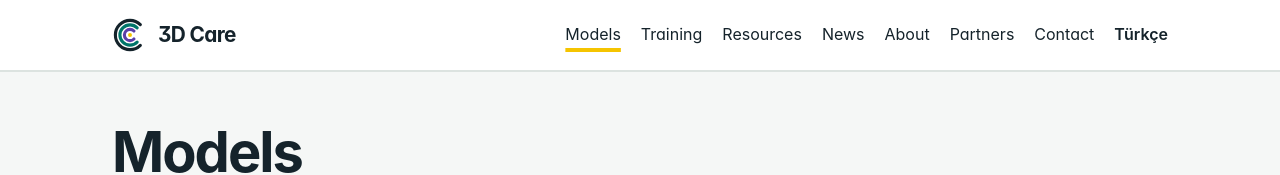
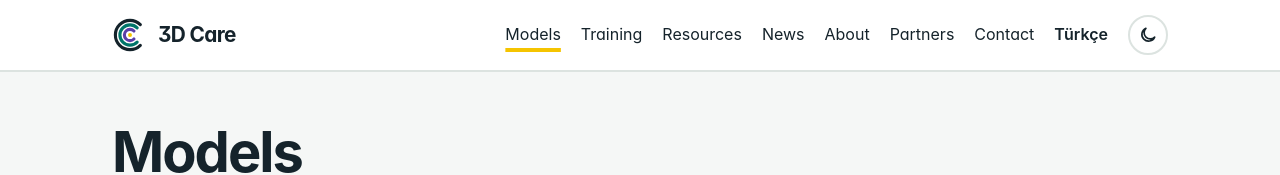
Before and after one commit to laroca00/3dcare, a Next.js app: page /en/models/ in a window 1280 px wide. Shown: the top 175 px of the page. Built offline with nearby package versions, Linux system fonts and the light colour scheme; no server answers.

Commit message:
Add light and dark theme with a header toggle

```diff
--- a/src/app/globals.css
+++ b/src/app/globals.css
@@ -1,19 +1,63 @@
 :root {
+  color-scheme: light;
   --paper: #f5f7f6;
-  --white: #ffffff;
+  --surface: #ffffff;
   --ink: #15232b;
   --muted: #4a5a62;
   --teal: #00756a;
   --teal-dark: #005c53;
+  --on-accent: #ffffff;
   --violet: #5b3fa8;
   --layer: #f5c400;
+  --on-layer: #15232b;
   --plate: #dce3e0;
   --plate-soft: #eaefed;
+  /* The footer stays dark in both themes, so the negative EU emblem fits both. */
+  --footer-bg: #15232b;
+  --footer-text: #f5f7f6;
+  --footer-muted: #c9d3cf;
 
   --font: "Inter Variable", -apple-system, BlinkMacSystemFont, "Segoe UI", sans-serif;
   --radius: 16px;
   --gutter: 16px;
   --measure: 68ch;
+}
+
+:root[data-theme="dark"] {
+  color-scheme: dark;
+  --paper: #101416;
+  --surface: #192024;
+  --ink: #e8eeeb;
+  --muted: #a3b1ab;
+  --teal: #3cc2b0;
+  --teal-dark: #74dccd;
+  --on-accent: #0b1a1c;
+  --violet: #a48be6;
+  --plate: #2a3338;
+  --plate-soft: #20282c;
+  --footer-bg: #0b0f11;
+  --footer-text: #e8eeeb;
+  --footer-muted: #a3b1ab;
+}
+
+/* Same palette when the device prefers dark and the pre-paint script has not run. */
+@media (prefers-color-scheme: dark) {
+  :root:not([data-theme="light"]) {
+    color-scheme: dark;
+    --paper: #101416;
+    --surface: #192024;
+    --ink: #e8eeeb;
+    --muted: #a3b1ab;
+    --teal: #3cc2b0;
+    --teal-dark: #74dccd;
+    --on-accent: #0b1a1c;
+    --violet: #a48be6;
+    --plate: #2a3338;
+    --plate-soft: #20282c;
+    --footer-bg: #0b0f11;
+    --footer-text: #e8eeeb;
+    --footer-muted: #a3b1ab;
+  }
 }
 
 *,
@@ -129,7 +173,7 @@ main:focus {
   left: var(--gutter);
   top: -100px;
   background: var(--ink);
-  color: var(--white);
+  color: var(--paper);
   padding: 10px 16px;
   border-radius: 8px;
   z-index: 10;
@@ -137,11 +181,11 @@ main:focus {
 
 .skip-link:focus {
   top: 12px;
-  color: var(--white);
+  color: var(--paper);
 }
 
 .site-header {
-  background: var(--white);
+  background: var(--surface);
   border-bottom: 2px solid var(--plate);
 }
 
@@ -206,6 +250,36 @@ main:focus {
   font-weight: 600;
 }
 
+.site-nav ul {
+  align-items: center;
+}
+
+.theme-toggle {
+  display: inline-grid;
+  place-items: center;
+  width: 40px;
+  height: 40px;
+  border: 2px solid var(--plate);
+  border-radius: 50%;
+  background: var(--surface);
+  color: var(--ink);
+  cursor: pointer;
+}
+
+.theme-toggle:hover {
+  border-color: var(--ink);
+}
+
+.theme-toggle svg {
+  width: 20px;
+  height: 20px;
+  fill: none;
+  stroke: currentColor;
+  stroke-width: 2;
+  stroke-linecap: round;
+  stroke-linejoin: round;
+}
+
 /* Buttons */
 
 .actions {
@@ -229,12 +303,12 @@ main:focus {
 
 .btn--primary {
   background: var(--teal);
-  color: var(--white);
+  color: var(--on-accent);
 }
 
 .btn--primary:hover {
   background: var(--teal-dark);
-  color: var(--white);
+  color: var(--on-accent);
 }
 
 .btn--primary:disabled {
@@ -249,7 +323,7 @@ main:focus {
 
 .btn--secondary:hover {
   background: var(--ink);
-  color: var(--white);
+  color: var(--paper);
 }
 
 /* Home */
@@ -349,7 +423,7 @@ main:focus {
 }
 
 .partner-strip li {
-  background: var(--white);
+  background: var(--surface);
   border: 2px solid var(--plate);
   border-radius: 999px;
   padding: 8px 18px;
@@ -393,7 +467,7 @@ main:focus {
 }
 
 .notice {
-  background: var(--white);
+  background: var(--surface);
   border-left: 6px solid var(--layer);
   border-radius: 0 var(--radius) var(--radius) 0;
   padding: 16px 20px;
@@ -412,12 +486,13 @@ main:focus {
   padding: 2px 12px;
   border-radius: 999px;
   border: 2px solid var(--plate);
-  background: var(--white);
+  background: var(--surface);
 }
 
 .tag--template {
   background: var(--layer);
   border-color: var(--layer);
+  color: var(--on-layer);
   font-weight: 600;
 }
 
@@ -597,7 +672,7 @@ main:focus {
   padding: 12px 14px;
   border: 2px solid var(--muted);
   border-radius: 10px;
-  background: var(--white);
+  background: var(--surface);
   color: var(--ink);
 }
 
@@ -653,7 +728,7 @@ main:focus {
 }
 
 .resource-list > li {
-  background: var(--white);
+  background: var(--surface);
   border: 2px solid var(--plate);
   border-radius: var(--radius);
   padding: 24px;
@@ -674,14 +749,14 @@ main:focus {
 .tag--available {
   background: var(--teal);
   border-color: var(--teal);
-  color: var(--white);
+  color: var(--on-accent);
   font-weight: 600;
 }
 
 /* Call to action */
 
 .callout {
-  background: var(--white);
+  background: var(--surface);
   border: 2px solid var(--plate);
   border-left: 8px solid var(--teal);
   border-radius: var(--radius);
@@ -709,14 +784,14 @@ main:focus {
 /* Footer */
 
 .site-footer {
-  background: var(--ink);
-  color: var(--paper);
+  background: var(--footer-bg);
+  color: var(--footer-text);
   padding-block: 48px;
   font-size: 0.95rem;
 }
 
 .site-footer a {
-  color: var(--paper);
+  color: var(--footer-text);
 }
 
 .site-footer__inner {
@@ -731,7 +806,7 @@ main:focus {
 }
 
 .brand--footer {
-  color: var(--paper);
+  color: var(--footer-text);
   margin-bottom: 8px;
 }
 
@@ -754,7 +829,7 @@ main:focus {
 }
 
 .site-footer__disclaimer {
-  color: #c9d3cf;
+  color: var(--footer-muted);
   max-width: var(--measure);
 }
 
--- a/src/components/SiteHeader.tsx
+++ b/src/components/SiteHeader.tsx
@@ -25,7 +25,7 @@ export function SiteHeader({ lang, t }: { lang: Locale; t: Dictionary }) {
           <span>3D Care</span>
           <span className="visually-hidden">{t.nav.home}</span>
         </Link>
-        <SiteNav lang={lang} items={items} menuLabel={t.nav.menu} switchLabel={t.nav.language} />
+        <SiteNav lang={lang} items={items} menuLabel={t.nav.menu} switchLabel={t.nav.language} themeLabel={t.nav.themeLabel} />
       </div>
     </header>
   );
--- a/src/components/SiteNav.tsx
+++ b/src/components/SiteNav.tsx
@@ -3,6 +3,7 @@
 import Link from "next/link";
 import { usePathname } from "next/navigation";
 import type { Locale } from "@/i18n/config";
+import { ThemeToggle } from "./ThemeToggle";
 
 type Item = { href: string; label: string };
 
@@ -11,11 +12,13 @@ export function SiteNav({
   items,
   menuLabel,
   switchLabel,
+  themeLabel,
 }: {
   lang: Locale;
   items: Item[];
   menuLabel: string;
   switchLabel: string;
+  themeLabel: string;
 }) {
   const pathname = usePathname();
   const other: Locale = lang === "en" ? "tr" : "en";
@@ -39,6 +42,9 @@ export function SiteNav({
             {switchLabel}
           </Link>
         </li>
+        <li>
+          <ThemeToggle label={themeLabel} />
+        </li>
       </ul>
     </nav>
   );
--- /dev/null
+++ b/src/components/ThemeToggle.tsx
@@ -0,0 +1,41 @@
+"use client";
+
+import { useSyncExternalStore } from "react";
+import { THEME_STORAGE_KEY, type Theme } from "@/theme/theme";
+
+// The theme lives on <html data-theme>, set before paint by the inline script.
+function subscribe(onChange: () => void) {
+  const observer = new MutationObserver(onChange);
+  observer.observe(document.documentElement, { attributes: true, attributeFilter: ["data-theme"] });
+  return () => observer.disconnect();
+}
+
+const readTheme = (): Theme => (document.documentElement.dataset.theme === "dark" ? "dark" : "light");
+
+/** Switches between the light and dark theme and remembers the choice in this browser. */
+export function ThemeToggle({ label }: { label: string }) {
+  const theme = useSyncExternalStore(subscribe, readTheme, () => null);
+
+  function toggle() {
+    const next: Theme = theme === "dark" ? "light" : "dark";
+    document.documentElement.dataset.theme = next;
+    try {
+      localStorage.setItem(THEME_STORAGE_KEY, next);
+    } catch {
+      // Storage blocked: the theme still changes for this visit.
+    }
+  }
+
+  return (
+    <button type="button" className="theme-toggle" aria-pressed={theme === "dark"} onClick={toggle}>
+      <svg viewBox="0 0 24 24" aria-hidden="true" focusable="false">
+        {theme === "dark" ? (
+          <path d="M12 4V2m0 20v-2m8-8h2M2 12h2m13.66-5.66 1.41-1.41M4.93 19.07l1.41-1.41m0-11.32L4.93 4.93m14.14 14.14-1.41-1.41M12 17a5 5 0 1 0 0-10 5 5 0 0 0 0 10Z" />
+        ) : (
+          <path d="M20 14.5A8 8 0 1 1 9.5 4a6.5 6.5 0 0 0 10.5 10.5Z" />
+        )}
+      </svg>
+      <span className="visually-hidden">{label}</span>
+    </button>
+  );
+}
--- a/src/i18n/en.ts
+++ b/src/i18n/en.ts
@@ -14,6 +14,7 @@ export const en = {
     partners: "Partners",
     contact: "Contact",
     language: "Türkçe",
+    themeLabel: "Dark mode",
     skip: "Skip to content",
     menu: "Main menu",
   },
@@ -175,6 +176,7 @@ export const en = {
       "This website does not use cookies and does not track you across sites.",
       "When you send the contact form, your name, email address and message are forwarded by email to the project team through the Web3Forms service. They are used only to answer your message and are not shared with third parties.",
       "We count visits ourselves, without cookies and without storing IP addresses or any other personal data. For each page view we record only the date, the page, the referring website, campaign tags in the link (such as utm_source), the device type, the screen size, the browser and operating system family, and the country estimated from your time zone and language. We also record how long a page was open and how far it was scrolled, which files were downloaded and which links to other websites were followed. These statistics are kept in the project’s own spreadsheet and used for project reporting.",
+      "Your light or dark theme choice is saved only in your browser.",
       "To ask for your data to be deleted, contact us through the contact page.",
     ],
   },
--- a/src/i18n/tr.ts
+++ b/src/i18n/tr.ts
@@ -16,6 +16,7 @@ export const tr: typeof en = {
     partners: "Ortaklar",
     contact: "İletişim",
     language: "English",
+    themeLabel: "Koyu mod",
     skip: "İçeriğe geç",
     menu: "Ana menü",
   },
@@ -177,6 +178,7 @@ export const tr: typeof en = {
       "Bu site çerez kullanmaz ve sizi başka sitelerde takip etmez.",
       "İletişim formunu gönderdiğinizde adınız, e-posta adresiniz ve mesajınız Web3Forms hizmeti aracılığıyla proje ekibine e-postayla iletilir. Bu bilgiler yalnızca mesajınıza yanıt vermek için kullanılır ve üçüncü kişilerle paylaşılmaz.",
       "Ziyaretleri çerez kullanmadan, IP adresi ya da başka bir kişisel veri saklamadan kendimiz sayıyoruz. Her sayfa görüntülemesi için yalnızca tarih, sayfa, gelinen web sitesi, bağlantıdaki kampanya etiketleri (utm_source gibi), cihaz türü, ekran boyutu, tarayıcı ve işletim sistemi türü ile saat diliminiz ve dilinizden tahmin edilen ülke kaydedilir. Ayrıca sayfanın ne kadar süre açık kaldığı ve ne kadar kaydırıldığı, hangi dosyaların indirildiği ve başka sitelere giden hangi bağlantılara tıklandığı kaydedilir. Bu istatistikler projenin kendi tablosunda tutulur ve proje raporlamasında kullanılır.",
+      "Açık ya da koyu tema seçiminiz yalnızca tarayıcınızda saklanır.",
       "Verilerinizin silinmesini istemek için iletişim sayfasından bize ulaşın.",
     ],
   },
```
Also changed, not shown: 2 other files (tests, documents, lock files or other folders).
